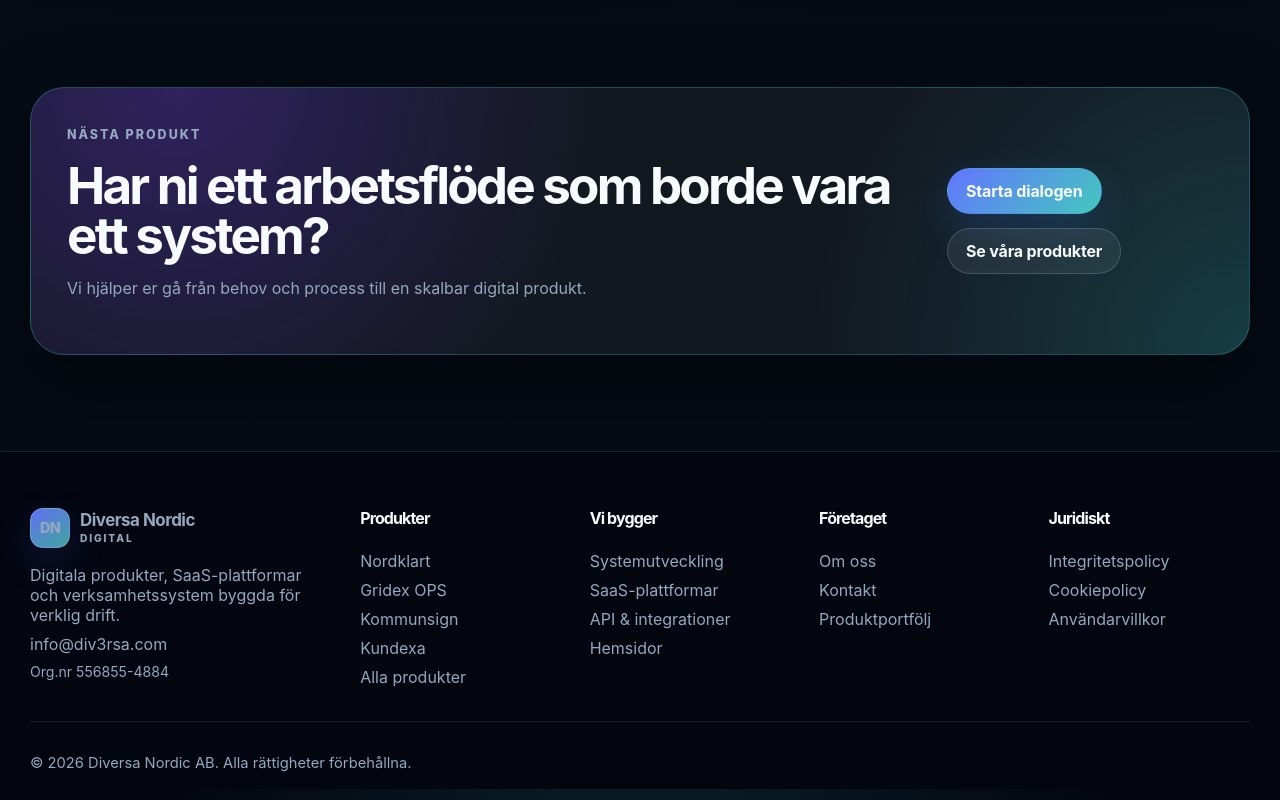
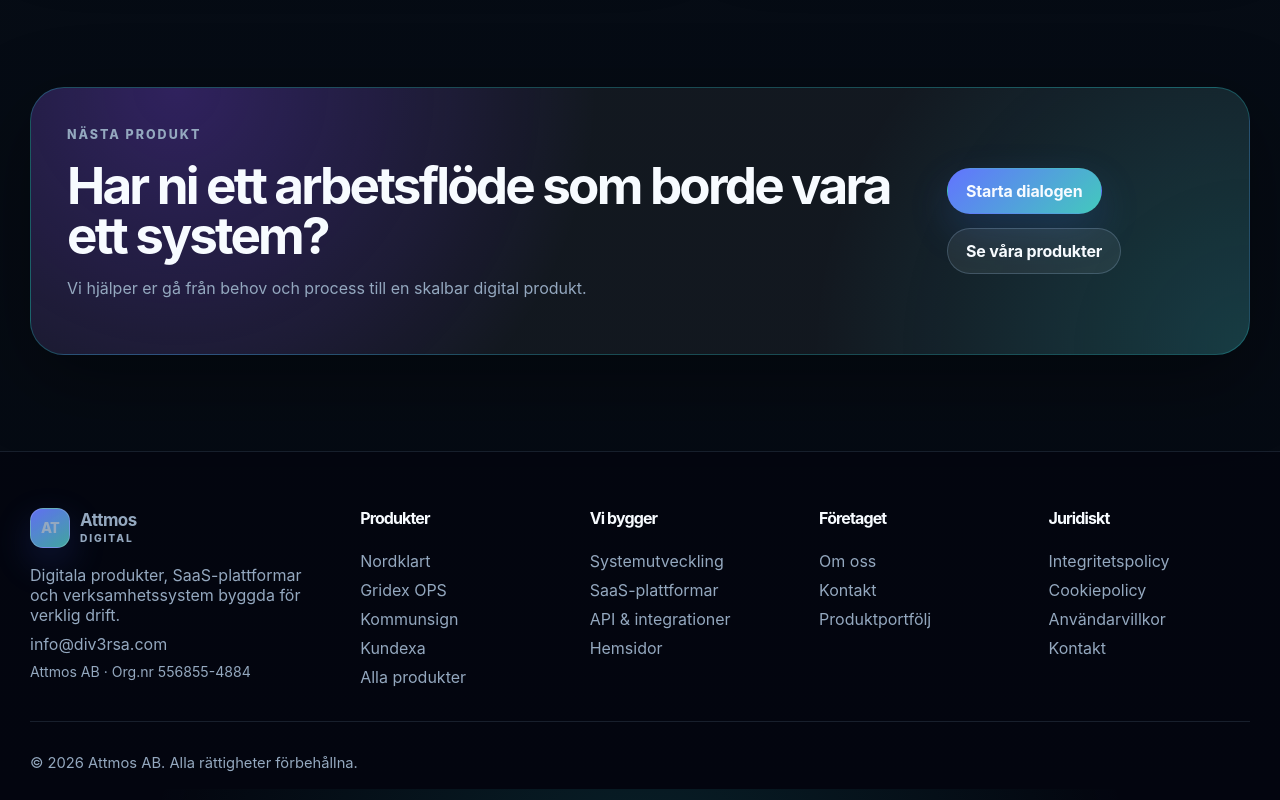
Before and after one commit to heke99/div3rsa_website, a Next.js app: page / in a window 1280 px wide. Shown: the part 5910-6710 px from the top of the page. Built offline with nearby package versions, Linux system fonts and the light colour scheme.

Commit message:
Rebrand footer and expose legal company details

```diff
--- a/components/Footer.tsx
+++ b/components/Footer.tsx
@@ -1,5 +1,5 @@
 import Link from "next/link";
-import { company } from "@/lib/content";
+import { company } from "@/lib/company";
 
 const productLinks = [
   { label: "Nordklart", href: "https://nordklart.se" },
@@ -14,13 +14,13 @@ export function Footer() {
       <div className="footer-glow" />
       <div className="container footer-grid">
         <div className="footer-company">
-          <Link className="brand" href="/" aria-label="Diversa Nordic startsida">
-            <span className="brand-mark">DN</span>
-            <span className="brand-copy"><strong>Diversa Nordic</strong><small>Digital</small></span>
+          <Link className="brand" href="/" aria-label="Attmos startsida">
+            <span className="brand-mark">AT</span>
+            <span className="brand-copy"><strong>Attmos</strong><small>Digital</small></span>
           </Link>
           <p>Digitala produkter, SaaS-plattformar och verksamhetssystem byggda för verklig drift.</p>
           <a href={`mailto:${company.email}`}>{company.email}</a>
-          <span>Org.nr {company.orgNumber}</span>
+          <span>{company.name} · Org.nr {company.orgNumber}</span>
         </div>
 
         <div>
@@ -49,6 +49,7 @@ export function Footer() {
           <Link href="/integritetspolicy">Integritetspolicy</Link>
           <Link href="/cookiepolicy">Cookiepolicy</Link>
           <Link href="/anvandarvillkor">Användarvillkor</Link>
+          <a href={`mailto:${company.email}`}>Kontakt</a>
         </div>
       </div>
       <div className="container footer-bottom">
```
